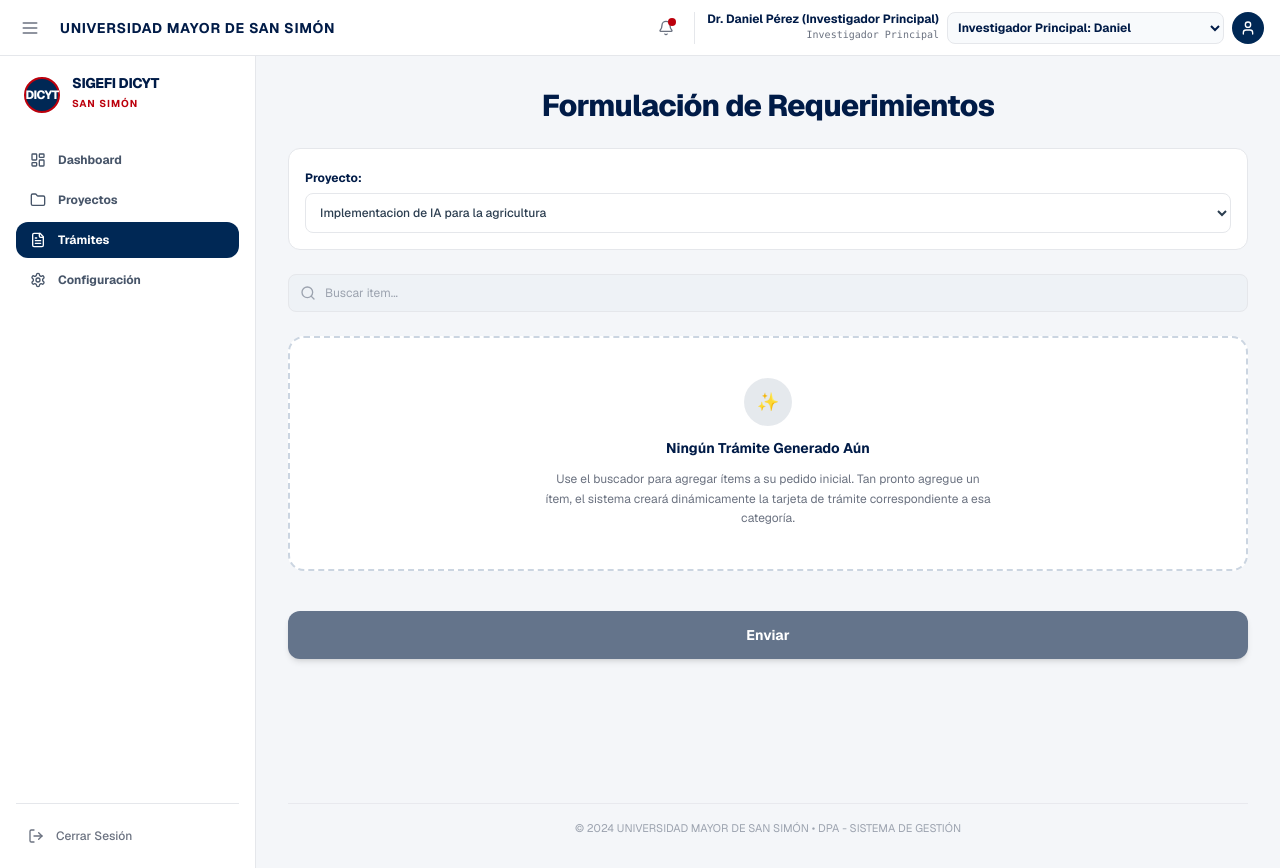
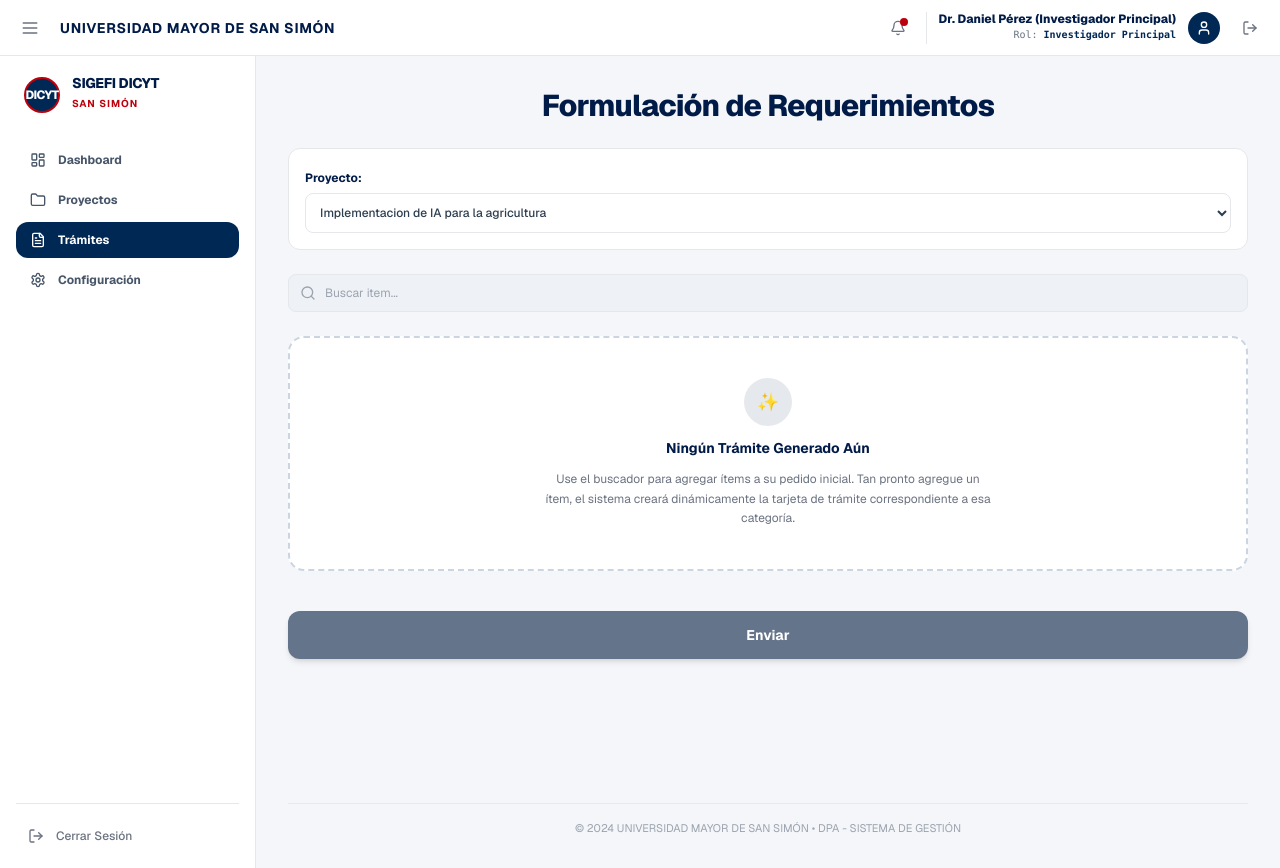
Before and after one commit to Camila-Montan-Mendoza/MVP_DICYT_v3, a Next.js app: page /tramites/nuevo in a window 1280 px wide. Built offline with nearby package versions, Linux system fonts and the light colour scheme.

Commit message:
fix(auth): fix user profile in topbar and require explicit logout to switch users

```diff
--- a/components/sigefi-shell.tsx
+++ b/components/sigefi-shell.tsx
@@ -4,7 +4,7 @@ import { useState, useEffect } from "react";
 import Link from "next/link";
 import { usePathname, useRouter } from "next/navigation";
 import { Folder, FileText, LogOut, Bell, User, Menu, LayoutDashboard, Settings } from "lucide-react";
-import { getStoredUser, logoutSession, setSessionUser, MOCK_USUARIOS, UsuarioSchema } from "@/lib/auth/auth-service";
+import { getStoredUser, logoutSession, MOCK_USUARIOS, UsuarioSchema } from "@/lib/auth/auth-service";
 
 interface SigefiShellProps {
   children: React.ReactNode;
@@ -24,14 +24,6 @@ export function SigefiShell({ children }: SigefiShellProps) {
   const isProyectosActive = pathname.startsWith("/proyectos");
   const isTramitesActive = pathname.startsWith("/tramites");
   const isConfigActive = pathname.startsWith("/configuracion");
-
-  const handleRoleChange = (username: string) => {
-    const found = MOCK_USUARIOS.find((u) => u.username === username);
-    if (found) {
-      setSessionUser(found);
-      setUser(found);
-    }
-  };
 
   const handleLogout = () => {
     logoutSession();
@@ -59,32 +51,29 @@ export function SigefiShell({ children }: SigefiShellProps) {
             <span className="absolute top-0.5 right-0.5 w-2 h-2 bg-[#BC000C] rounded-full" />
           </button>
 
-          {/* Selector de Rol y Usuario Autenticado */}
-          <div className="flex items-center gap-2 pl-3 border-l border-[#e5e7eb]">
-            <div className="text-right hidden md:block">
-              <p className="text-xs font-bold text-[#001B47] leading-none">
+          {/* Perfil Fijo del Usuario Autenticado */}
+          <div className="flex items-center gap-3 pl-3 border-l border-[#e5e7eb]">
+            <div className="text-right">
+              <p className="text-xs font-extrabold text-[#001B47] leading-none">
                 {currentUser.nombreCompleto}
               </p>
               <p className="text-[10px] text-[#6b7280] font-mono mt-0.5">
-                {currentUser.rolActivo}
+                Rol: <strong className="text-[#002855]">{currentUser.rolActivo}</strong>
               </p>
             </div>
-
-            <select
-              value={currentUser.username}
-              onChange={(e) => handleRoleChange(e.target.value)}
-              className="text-xs bg-[#f8fafc] border border-[#e5e7eb] rounded-lg p-1.5 font-bold text-[#001B47] focus:outline-none"
-            >
-              {MOCK_USUARIOS.map((u) => (
-                <option key={u.id} value={u.username}>
-                  {u.rolActivo}: {u.nombreCompleto.split(" ")[1] || u.nombreCompleto}
-                </option>
-              ))}
-            </select>
 
             <div className="w-8 h-8 rounded-full bg-[#002855] text-white flex items-center justify-center font-bold text-xs shadow-xs">
               <User className="w-4 h-4" />
             </div>
+
+            <button
+              type="button"
+              onClick={handleLogout}
+              title="Cerrar Sesión"
+              className="p-1.5 text-[#6b7280] hover:text-[#BC000C] hover:bg-red-50 rounded-lg transition-colors ml-1"
+            >
+              <LogOut className="w-4 h-4" />
+            </button>
           </div>
         </div>
       </header>
```
